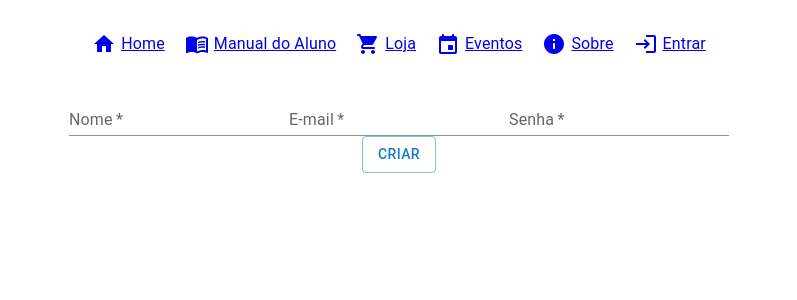
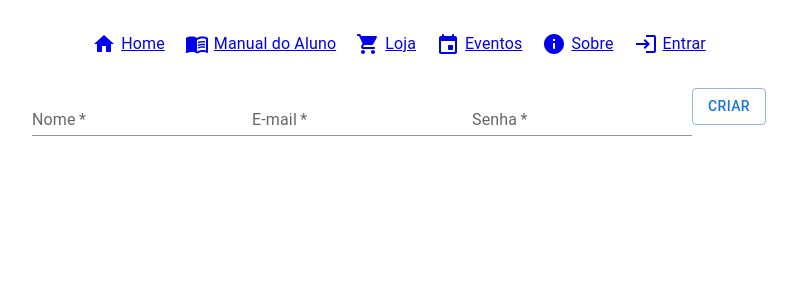
Before and after one commit to PortalDAAL/portal-daal-front, a React (Vite) app: page /enter in a window 1280 px wide. Shown: the top 300 px of the page, without its empty margins (241-1038 px from the left). Built offline with nearby package versions, Linux system fonts and the light colour scheme.

Commit message:
refact: criando componente de SignUp, modularizando código e tentando adotar boas práticas

```diff
--- a/src/UserContext.tsx
+++ b/src/UserContext.tsx
@@ -1,5 +1,5 @@
 import { createContext, useContext, useState } from "react";
-import { User, UserContextType } from "./interfaces/User";
+import { User, UserContextType } from "./models/User";
 
 // Criação do userContext. Inicialmente é null pois nenhum user está logado.
 export const UserContext = createContext<UserContextType | null>(null);
--- /dev/null
+++ b/src/actions/actions.ts
@@ -0,0 +1,50 @@
+import axios from "axios";
+import constants from "../constants";
+import { User } from "../models/User";
+
+export class Actions {
+  public static postSignUp(
+    name: string,
+    email: string,
+    passwd: string
+  ): Promise<boolean> {
+    return axios
+      .post(constants.api.signup.url, {
+        username: name,
+        email: email,
+        password: passwd,
+      })
+      .then((res) => {
+        if (res.status === 200 || res.status === 204) return true;
+        else return false;
+      })
+      .catch((err) => {
+        console.error(err);
+        return false;
+      });
+  }
+
+  public static async postLogin(
+    email: string,
+    passwd: string
+  ): Promise<User | null> {
+    try {
+      const res = await axios.post(constants.api.login.url, {
+        identifier: email,
+        password: passwd,
+      });
+      console.log(res);
+      return {
+        id: res.data.user.id,
+        username: res.data.user.username,
+        email: res.data.user.email,
+        blocked: res.data.user.blocked,
+        createdAt: res.data.user.createdAt,
+        token: res.data.jwt,
+      } as User;
+    } catch (err) {
+      console.error(err);
+      return null;
+    }
+  }
+}
--- a/src/components/forms/form-signup.tsx
+++ b/src/components/forms/form-signup.tsx
@@ -0,0 +1,89 @@
+/* eslint-disable @typescript-eslint/no-explicit-any */
+import React, { useState } from "react";
+import { useUser } from "../../UserContext";
+import { Actions } from "../../actions/actions";
+import { Button, TextField } from "@mui/material";
+
+const FormSignUp = (): React.ReactElement => {
+  const { login } = useUser();
+  const [name, setName] = useState<string>("");
+  const [email, setEmail] = useState<string>("");
+  const [passwd, setPasswd] = useState<string>("");
+
+  const handleClick = (): void => {
+    Actions.postSignUp(name, email, passwd)
+      .then((result) => {
+        if (result) {
+          Actions.postLogin(email, passwd)
+            .then((res) => {
+              if (res) {
+                login(res);
+              }
+            })
+            .catch((err) => console.error("Erro ao logar: ", err));
+        }
+      })
+      .catch((err) => console.error("Erro ao cadastrar: ", err));
+  };
+
+  return (
+    <FormSignUpPresentation
+      onNameChange={setName}
+      onEmailChange={setEmail}
+      onClick={handleClick}
+      onPasswordChange={setPasswd}
+    />
+  );
+};
+
+const FormSignUpPresentation = ({
+  onNameChange,
+  onEmailChange,
+  onPasswordChange,
+  onClick,
+}: {
+  onNameChange: any;
+  onEmailChange: any;
+  onPasswordChange: any;
+  onClick: () => void;
+}) => {
+  return (
+    <>
+      <form>
+        <TextField
+          label="Nome"
+          variant="standard"
+          required
+          type="text"
+          onChange={(e) => {
+            onNameChange(e.target.value);
+          }}
+        />
+        <TextField
+          label="E-mail"
+          variant="standard"
+          required
+          type="email"
+          onChange={(e) => {
+            onEmailChange(e.target.value);
+          }}
+        />
+        <TextField
+          label="Senha"
+          variant="standard"
+          required
+          type="password"
+          onChange={(e) => {
+            onPasswordChange(e.target.value);
+          }}
+        />
+        <Button variant="outlined" onClick={onClick}>
+          {" "}
+          Criar{" "}
+        </Button>
+      </form>
+    </>
+  );
+};
+
+export default FormSignUp;
--- a/src/components/navbar/navbar.tsx
+++ b/src/components/navbar/navbar.tsx
@@ -1,4 +1,5 @@
 import HomeIcon from "@mui/icons-material/Home";
+import AccountCircleRoundedIcon from "@mui/icons-material/AccountCircleRounded";
 import MenuBookIcon from "@mui/icons-material/MenuBook";
 import LocalGroceryStoreRoundedIcon from "@mui/icons-material/LocalGroceryStoreRounded";
 import EventRoundedIcon from "@mui/icons-material/EventRounded";
@@ -7,6 +8,7 @@ import { NavbarItem } from "./interfaces";
 import { Box, Typography } from "@mui/material";
 import { Link, Outlet } from "react-router-dom";
 import LoginOutlinedIcon from "@mui/icons-material/LoginOutlined";
+import { useUser } from "../../UserContext";
 
 const useGetNavbarItems = (): Array<NavbarItem> => {
   return [
@@ -28,7 +30,19 @@ declare interface PresentationProps {
  * passar para o NavbarPresentation os dados para que ele retorne um elemento HTML
  */
 const Navbar = (): React.ReactElement => {
+  const { user } = useUser();
   const navbarItems = useGetNavbarItems();
+
+  // Se existir um usuário logado, modifique o último item da navbar para o ícone de perfil.
+  if (user) {
+    const lastItem = navbarItems.find((i) => i.route === "enter");
+    if (lastItem !== undefined) {
+      lastItem.label = "";
+      lastItem.route = "user";
+      lastItem.icon = <AccountCircleRoundedIcon />;
+    }
+  }
+
   return <NavbarPresentation items={navbarItems} />;
 };
 
--- a/src/interfaces/User.ts
+++ b/src/models/User.ts
@@ -1,7 +1,9 @@
 export interface User {
+  readonly id: number;
   username: string;
   email: string;
-  createdAt: Date;
+  createdAt?: Date;
+  updatedAt?: Date;
   blocked: boolean;
   token?: string;
 }
--- a/src/pages/Events.tsx
+++ b/src/pages/Events.tsx
@@ -1,6 +1,6 @@
 import constants from "../constants";
 import React, { useEffect, useState } from "react";
-import { Event } from "../interfaces/Event";
+import { Event } from "../models/Event";
 import { Box } from "@mui/material";
 
 declare interface PresentationProps {
--- a/src/pages/Home.tsx
+++ b/src/pages/Home.tsx
@@ -6,7 +6,11 @@ const Home = (): React.ReactElement => {
   return (
     <>
       <div> first home </div>
-      {user ? <> logged! </> : <> you are not logged</>}
+      {user ? (
+        <> logadooo, bem vindo {user.username}! </>
+      ) : (
+        <> voce nao esta logado</>
+      )}
     </>
   );
 };
--- a/src/pages/user/SignUp.tsx
+++ b/src/pages/user/SignUp.tsx
@@ -1,55 +1,7 @@
-import { Box, Button, TextField } from "@mui/material";
-import constants from "../../constants";
-import { useState } from "react";
-import { useUser } from "../../UserContext";
-import { User } from "../../interfaces/User";
-import axios from "axios";
+import { Box } from "@mui/material";
+import FormSignUp from "../../components/forms/form-signup";
 
-// TODO: refatorar e colocar cada coisa em seu canto
 const SignUp = (): React.ReactElement => {
-  const { login } = useUser();
-  const [name, setName] = useState<string>("");
-  const [email, setEmail] = useState<string>("");
-  const [passwd, setPasswd] = useState<string>("");
-
-  const handleSave = (): void => {
-    axios
-      .post(constants.api.signup.url, {
-        username: name,
-        email: email,
-        password: passwd,
-      })
-      .then((res) => {
-        if (res.status == 200) {
-          // TODO: pelo amor de deus colocar essas requisições
-          // em funções específicas para reutilização
-          axios
-            .post(constants.api.login.url, {
-              identifier: email,
-              password: passwd,
-            })
-            .then((res) => {
-              console.log(res);
-              const user: User = {
-                username: name,
-                email: email,
-                blocked: false,
-                createdAt: new Date(),
-                token: res.data.jwt,
-              };
-              login(user);
-            })
-            .catch((err) => {
-              console.error(err);
-            });
-        } else {
-          console.log("Tentativa de criar usuário falhou.");
-        }
-      })
-      .catch((err) => {
-        console.log(err);
-      });
-  };
   return (
     <Box
       sx={{
@@ -58,39 +10,7 @@ const SignUp = (): React.ReactElement => {
         alignItems: "center",
       }}
     >
-      <form>
-        <TextField
-          label="Nome"
-          variant="standard"
-          required
-          type="text"
-          onChange={(e) => {
-            setName(e.target.value);
-          }}
-        />
-        <TextField
-          label="E-mail"
-          variant="standard"
-          required
-          type="email"
-          onChange={(e) => {
-            setEmail(e.target.value);
-          }}
-        />
-        <TextField
-          label="Senha"
-          variant="standard"
-          required
-          type="password"
-          onChange={(e) => {
-            setPasswd(e.target.value);
-          }}
-        />
-      </form>
-      <Button variant="outlined" onClick={handleSave}>
-        {" "}
-        Criar{" "}
-      </Button>
+      <FormSignUp />
     </Box>
   );
 };
```
Also changed, not shown: src/models/Event.ts (renamed from src/interfaces/Event.ts).
